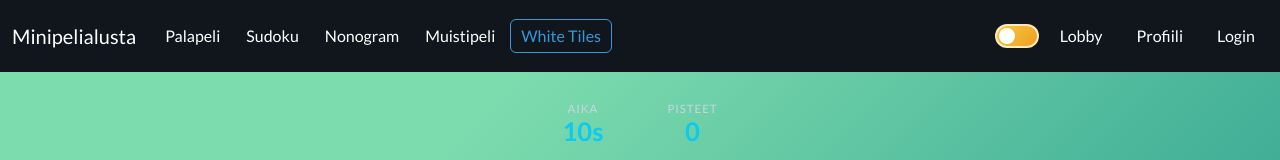
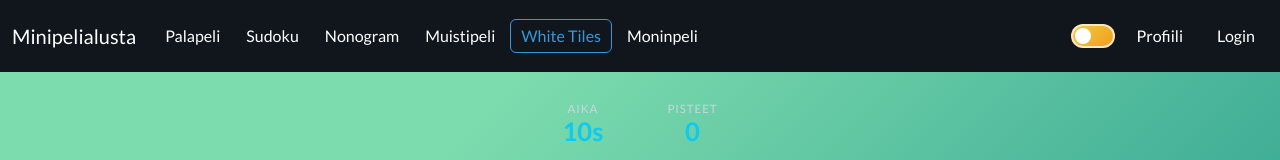
Before and after one commit to Topi-M/HJKMST, a React (Vite) app in the folder client/: page /HJKMST/whitetiles in a window 1280 px wide. Shown: the top 160 px of the page. Built offline with nearby package versions, Linux system fonts and the light colour scheme; no server answers; the database is empty.

Commit message:
moninpeli fix

```diff
--- a/client/src/navbar.jsx
+++ b/client/src/navbar.jsx
@@ -36,6 +36,10 @@ const AppNavbar = () => {
             <Nav.Link as={NavLink} to="/whitetiles">
               White Tiles
             </Nav.Link>
+
+            <Nav.Link as={NavLink} to="/Lobby">
+              Moninpeli
+            </Nav.Link>
           </Nav>
 
           {/*vasen reuna*/}
@@ -46,10 +50,6 @@ const AppNavbar = () => {
             >
               <div className={`theme-toggle-thumb ${isDarkMode ? 'dark' : 'light'}`} />
             </div>
-
-            <Nav.Link as={NavLink} to="/Lobby">
-              Lobby
-            </Nav.Link>
 
             <Nav.Link as={NavLink} to="/profiili">
               Profiili
```
